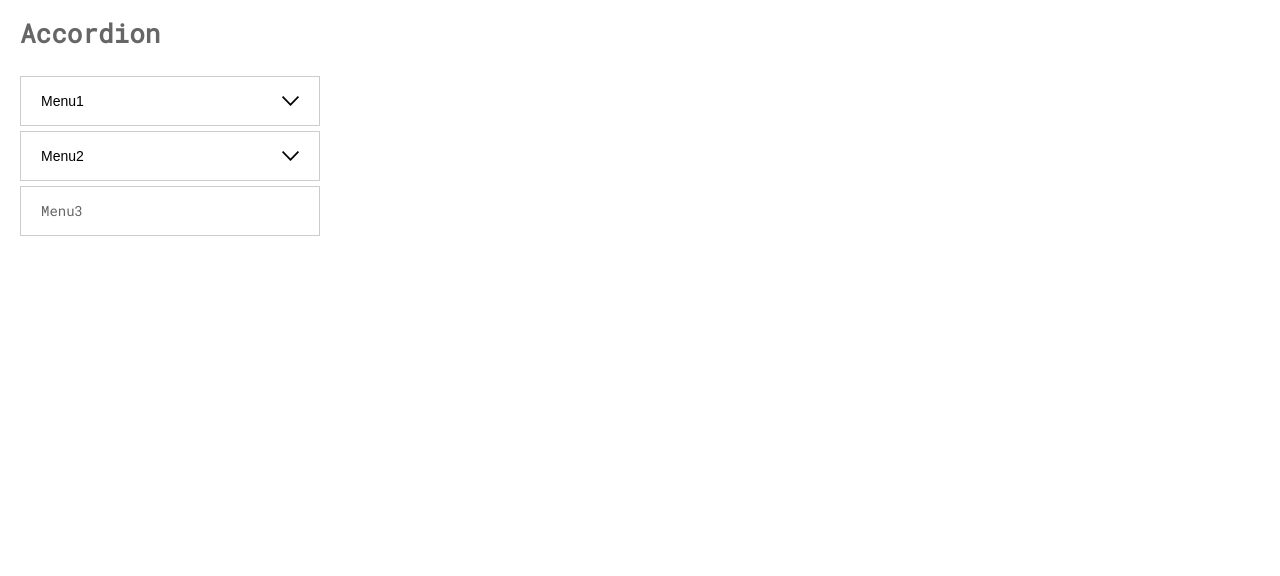
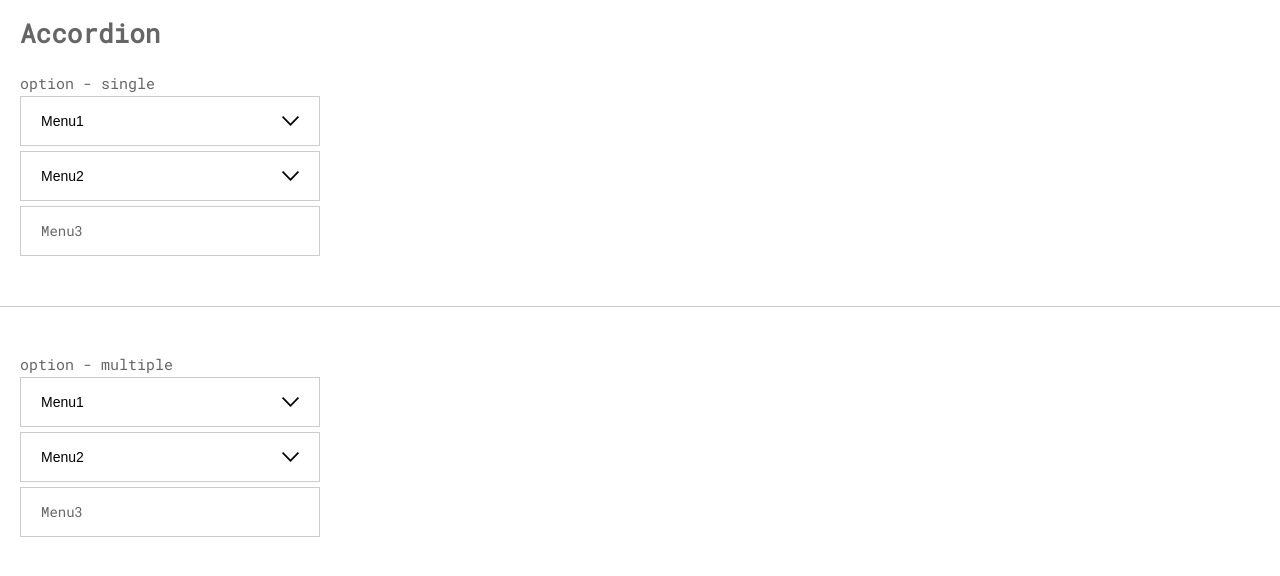
Before and after one commit to shinninja/shinninja.github.io, a Jekyll site: the page material/accordion.html, which Jekyll copies as it is, in a window 1280 px wide. Shown: the top 576 px of the page. Built offline with Jekyll 4.4.1, drawn with Linux system fonts in a browser that asks for light colours.

Commit message:
update material of accordion

```diff
--- a/assets/js/ui.js
+++ b/assets/js/ui.js
@@ -48,21 +48,24 @@ var Accordion = (function(){
             item: '.js-accordion__item',
             panel: '.js-accordion__panel',
             active_class: 'active',
-            single: true
+            multiple: false
         }, params);
+        this.$wrap = $(this.options.wrap);
         this.init();
     }
 
     Accordion.prototype.init = function(){
         var self = this;
-        $(self.options.btn).on('click', function(){
+
+        this.$wrap.find(self.options.btn).each(function(){
+            $(this).on('click', function(){
                 var $item = $(this).parent(self.options.item);
                 var $panel = $(this).next(self.options.panel);
                 var isOpen = $panel.is(':visible');
 
                 // $panel[isOpen ? 'slideUp' : 'slideDown']().trigger(isOpen ? 'hide' : 'show');
 
-            if (self.options.single == false) {
+                if (self.options.multiple == true) {
                     if(isOpen){
                         $item.removeClass(self.options.active_class);
                         $panel.slideUp();
@@ -82,6 +85,8 @@ var Accordion = (function(){
                     }
                 }
             });
+        });
+
     }
     return Accordion;
 }());
--- a/material/accordion.html
+++ b/material/accordion.html
@@ -19,7 +19,35 @@
 	<div class="material-container">
 		<h1>Accordion</h1>
 
-		<ul class="accordion_list">
+		<p>option - single</p>
+		<ul class="accordion_list" id="accordionSingle">
+			<li class="js-accordion__item">
+				<button type="button" class="js-accordion__btn">Menu1</button>
+				<ul class="depth2 js-accordion__panel">
+					<li><a href="javascript:;" class="menu_txt">Menu1 - Sub Menu1</a></li>
+					<li><a href="javascript:;" class="menu_txt">Menu1 - Sub Menu2</a></li>
+					<li><a href="javascript:;" class="menu_txt">Menu1 - Sub Menu3</a></li>
+					<li><a href="javascript:;" class="menu_txt">Menu1 - Sub Menu4</a></li>
+				</ul>
+			</li>
+			<li class="js-accordion__item">
+				<button type="button" class="js-accordion__btn">Menu2</button>
+				<ul class="depth2 js-accordion__panel">
+					<li><a href="javascript:;" class="menu_txt">Menu2 - Sub Menu1</a></li>
+					<li><a href="javascript:;" class="menu_txt">Menu2 - Sub Menu2</a></li>
+					<li><a href="javascript:;" class="menu_txt">Menu2 - Sub Menu3</a></li>
+					<li><a href="javascript:;" class="menu_txt">Menu2 - Sub Menu4</a></li>
+				</ul>
+			</li>
+			<li class="js-accordion__item">
+				<a href="javascript:;" class="js-accordion__btn">Menu3</a>
+			</li>
+		</ul>
+
+		<hr class="divider">
+
+		<p>option - multiple</p>
+		<ul class="accordion_list" id="accordionMultiple">
 			<li class="js-accordion__item">
 				<button type="button" class="js-accordion__btn">Menu1</button>
 				<ul class="depth2 js-accordion__panel">
```
Also changed, not shown: other parts of material/accordion.html (+6 -3 lines). Lines whose indentation alone changed are shown as unchanged.
